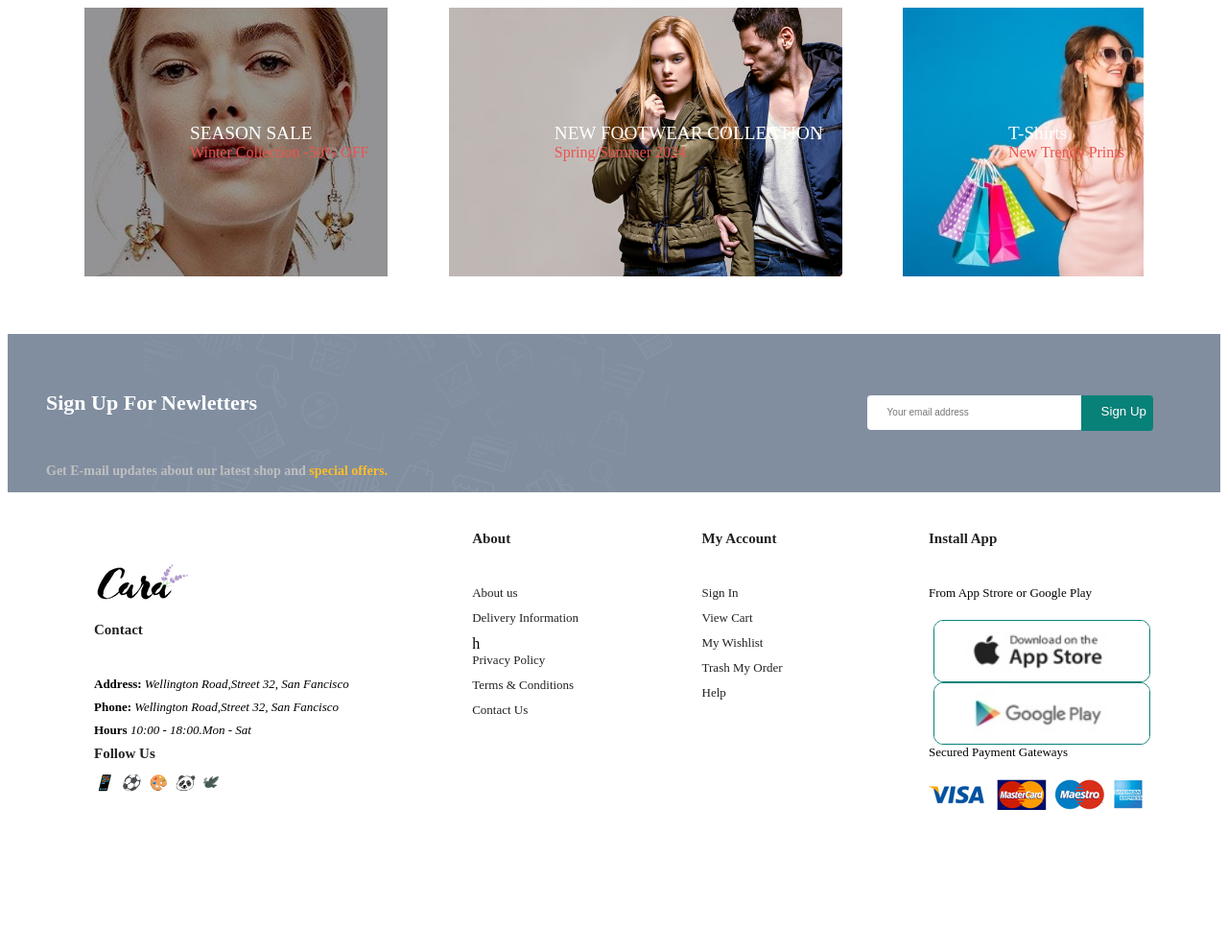
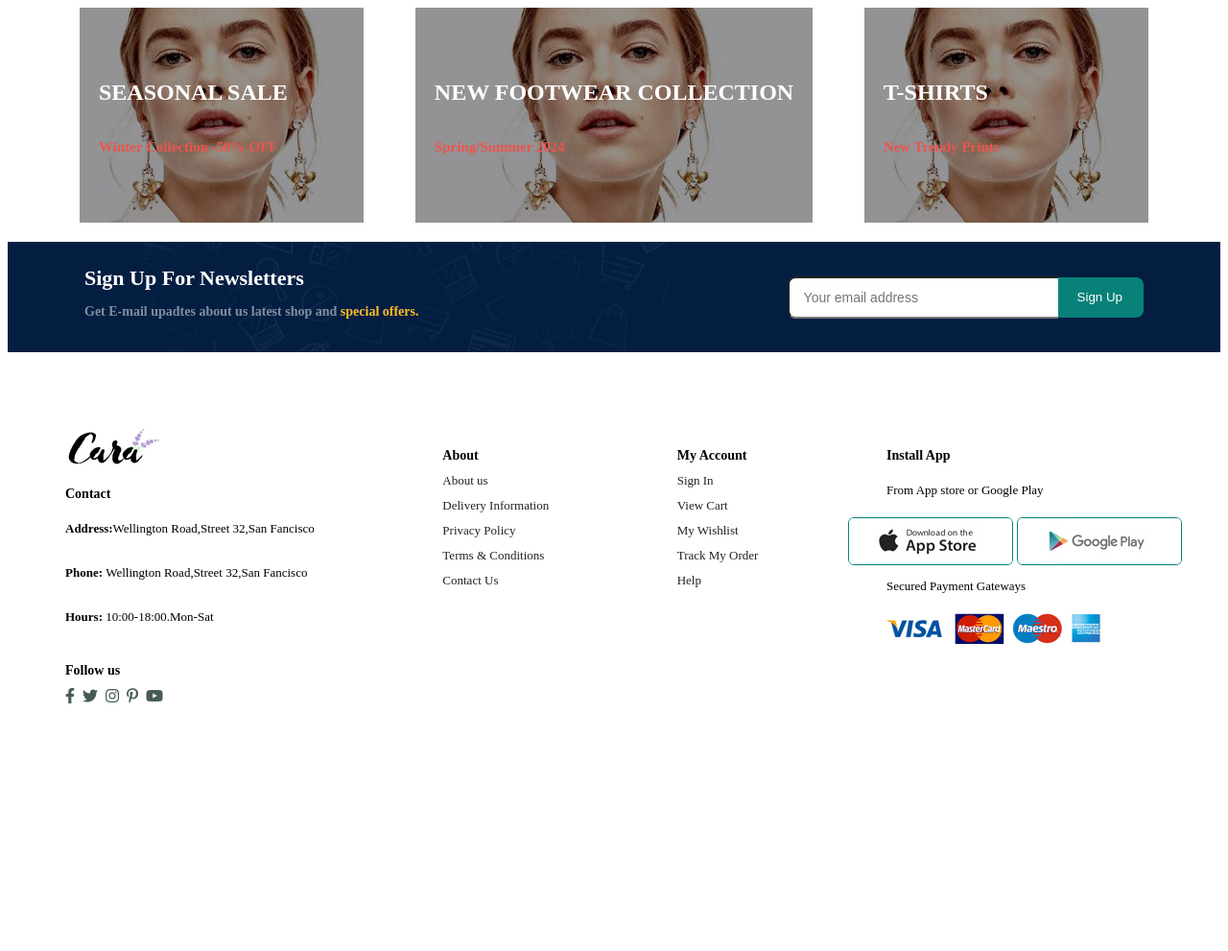
Before and after one commit to nhutduy-1905/web_coban, a plain HTML site: page src/product/item.html in a window 1280 px wide. Shown: the whole page at 96% size. Before the commit the page ends 909 px from the top, so only its background shows below. Drawn offline with Linux system fonts and the light colour scheme.

Commit message:
File 14/10/2024 chỉnh sửa item

```diff
--- a/src/product/item.css
+++ b/src/product/item.css
@@ -1,272 +1,179 @@
-#box {
-    display: flex;
-    /* Thiết lập flexbox để xếp các phần tử con trong một hàng */
-    justify-content: space-between;
-    /* Căn đều khoảng cách giữa các phần tử con, tạo khoảng cách bằng nhau */
-    flex-wrap: wrap;
-    /* Cho phép các phần tử con tự động xuống dòng nếu không đủ chỗ */
-    padding: 0 80px;
-    /* Tạo khoảng trống 80px ở hai bên trái và phải của phần tử */
+#banner3 {
+    display: flex; /* Thiết lập bố cục flexbox cho phần tử này, cho phép sắp xếp con cái linh hoạt */
+    justify-content: space-between; /* Căn giữa các phần tử con với khoảng cách đều */
+    flex-wrap: wrap; /* Cho phép các phần tử con xuống dòng nếu không đủ không gian */
+    padding: 0 75px; /* Thêm khoảng cách bên trong cho phần tử, 0 trên dưới và 75px trái phải */
  }
 
-#box .box-logic {
-    display: flex;
-    flex-direction: column;
-    justify-content: center;
-    align-items: flex-start;
-    background-image: url("../../images/banner/b7.jpg");
-    min-width: 3%;
-    height: 30vh;
-    background-size: cover;
-    background-position: center;
-    padding: 20px;
-    margin-bottom: 20px;
+ #banner3 .banner-box {
+   display: flex; /* Thiết lập bố cục flexbox cho các hộp banner */
+   flex-direction: column; /* Sắp xếp các phần tử con theo chiều dọc */
+   justify-content: center; /* Căn giữa các phần tử con theo chiều dọc */
+   align-items: flex-start; /* Căn các phần tử con về phía bên trái */
+   background-image: url(../../images/banner/b7.jpg); /* Thiết lập hình nền cho hộp banner từ đường dẫn chỉ định */
+   min-width: 23%; /* Đặt chiều rộng tối thiểu cho hộp banner */
+   height: 23vh; /* Đặt chiều cao cho hộp banner bằng 23% chiều cao của viewport */
+   background-size: cover; /* Đảm bảo hình nền bao phủ toàn bộ hộp */
+   background-position: center; /* Căn giữa hình nền trong hộp */
+   padding: 20px; /* Thêm khoảng cách bên trong cho hộp banner */
+   margin-bottom: 20px; /* Thêm khoảng cách dưới mỗi hộp banner */
  }
 
-#box .box-logic1 {
-    background-image: url("../../images/banner/b4.jpg");
+ #banner3 .banner-box .banner-box2 {
+     background-image: url(../../images/banner/4.jpg); /* Thiết lập hình nền cho hộp banner thứ hai */
  }
 
-#box .box-logic2 {
-    background-image: url("../../images/banner/b18.jpg");
+ #banner3 .banner-box .banner-box3 {
+     background-image: url(../../images/banner/b18.jpg); /* Thiết lập hình nền cho hộp banner thứ ba */
  }
 
-#box .logic1,
-#box .logic2 {
-    color: white;
-    /* Tùy chọn màu chữ cho dễ nhìn */
-    text-align: center;
-    font-size: 16px;
+ #banner3 h2 {
+    color: #fff; /* Đặt màu chữ cho tiêu đề h2 là trắng */
+    font-weight: 900; /* Thiết lập độ đậm cho chữ tiêu đề */
+    font-size: 24px; /* Đặt kích thước chữ cho tiêu đề */
  }
 
-#box .logic1 {
-    color: #fff;
-    font-size: 1.5cqmax;
-    padding-left: 90px;
-}
-
-#box .logic2 {
-    color: #ec544e;
-    padding-left: 90px;
+ #banner3 h3 {
+  color: #ec544e; /* Đặt màu chữ cho tiêu đề h3 là một màu đỏ đặc trưng */
+  font-weight: 800; /* Thiết lập độ đậm cho chữ tiêu đề h3 */
+  font-size: 15px; /* Đặt kích thước chữ cho tiêu đề h3 */
  }
 
  #newsletter {
-    display: flex;
-    justify-content: space-between;
-    flex-wrap: wrap;
-    align-items: center;
-    background-image: url("../../images/banner/b14.png");
-    background-repeat: no-repeat;
-    background-position: 20% 30%;
-    background-color: #818ea0;
-    margin-top: 40px;
+    display: flex; /* Thiết lập bố cục flexbox cho phần tử này */
+    justify-content: space-between; /* Căn giữa các phần tử con với khoảng cách đều */
+    flex-wrap: wrap; /* Cho phép các phần tử con xuống dòng nếu không đủ không gian */
+    align-items: center; /* Căn giữa các phần tử con theo chiều dọc */
+    background-image: url("../../images/banner/b14.png"); /* Thiết lập hình nền cho phần newsletter */
+    background-repeat: no-repeat; /* Không lặp lại hình nền */
+    background-position: 20% 30%; /* Căn hình nền ở vị trí cụ thể */
+    background-color: #041e42; /* Đặt màu nền cho phần newsletter */
+ }
+
+ .newtest {
+     padding: 10px 80px; /* Thêm khoảng cách bên trong cho phần tử mới, 10px trên dưới và 80px trái phải */
+     margin: 10px 0; /* Thêm khoảng cách bên ngoài cho phần tử mới, 10px trên dưới */
+
  }
 
  #newsletter h4 {
-    font-size: 22px;
-    font-weight: 700;
-    color: #ffff;
-    text-align: left;
-    padding-left: 40px;
-    padding-bottom: 10px;
-    padding-top: 30px;
+    font-size: 22px; /* Đặt kích thước chữ cho tiêu đề h4 */
+    font-weight: 700; /* Thiết lập độ đậm cho chữ tiêu đề h4 */
+    color: #fff; /* Đặt màu chữ cho tiêu đề h4 là trắng */
+    margin-bottom: 0px;
+    margin-top: 5px;
+
+
  }
 
+
  #newsletter p {
-    font-size: 14px;
-    /* Kích thước chữ 14px */
-    font-weight: 600;
-    /* Độ đậm chữ là 600 */
-    color: #C0C0C0;
-    /* Màu chữ xám nhạt */
-    text-align: left;
-    /* Căn trái chữ */
-    padding-left: 40px;
-    /* Tạo khoảng trống bên trái là 40px */
-    padding-top: 10px;
+   font-size: 14px; /* Đặt kích thước chữ cho đoạn văn */
+   font-weight: 600; /* Thiết lập độ đậm cho chữ trong đoạn văn */
+   color: #818ea0; /* Đặt màu chữ cho đoạn văn */
 
  }
 
  #newsletter p span {
-    color: #ffbd27;
-    /* Màu chữ vàng cho nội dung trong thẻ span */
+    color: #ffbd27; /* Đặt màu chữ cho phần tử span trong đoạn văn */
  }
 
-#newsletter form {
-    display: flex;
-    /* Sử dụng flexbox cho phần form */
-    width: 100%;
-    /* Chiều rộng của form chiếm 100% */
-    justify-content: flex-start;
-    /* Căn trái các phần tử bên trong form */
-    padding-left: 40px;
-    /* Tạo khoảng trống bên trái là 40px */
+ #newsletter .form {
+     display: flex; /* Thiết lập bố cục flexbox cho phần tử form */
+     align-items: center; /* Căn giữa các phần tử con trong form theo chiều dọc */
+     margin-right: 80px; /* Thêm khoảng cách bên phải cho toàn bộ khung input và nút */
  }
 
  #newsletter input {
-    height: 2rem;
-    /* Chiều cao ô input là 2rem */
-    padding-left: 20px;
-    /* Tạo khoảng trống bên trong ô input ở phía trái là 20px */
-    font-size: 10px;
-    /* Kích thước chữ bên trong ô input là 10px */
-    width: 200px;
-    /* Chiều rộng của ô input là 200px */
-    border: 1px solid transparent;
-    /* Viền của ô input là trong suốt */
-    border-radius: 4px 0 0 4px;
-    /* Bo tròn các góc bên trái của ô input */
-    outline: none;
-    /* Xóa viền mặc định khi click vào ô input */
-    margin-right: -5px;
-    /* Đảm bảo ô input và nút nối sát nhau không có khoảng trắng */
+     height: 40px; /* Đặt chiều cao cho ô input */
+     padding: 0 15px; /* Thêm khoảng cách bên trong cho ô input, 0 trên dưới và 15px trái phải */
+     font-size: 14px; /* Đặt kích thước chữ cho ô input */
+     width: 250px; /* Đặt chiều rộng cho ô input */
+
+     border-right: none; /* Loại bỏ viền bên phải để nối với nút */
+     border-radius: 8px 0 0 8px; /* Bo tròn góc trái cho ô input */
+     outline: none; /* Loại bỏ viền ngoài khi ô input được chọn */
  }
 
  #newsletter button {
-    background-color: #088178;
-    /* Màu nền của nút là màu xanh */
-    color: #fff;
-    /* Màu chữ là trắng */
-    white-space: nowrap;
-    /* Đảm bảo chữ trong nút không bị xuống dòng */
-    border: 1px solid transparent;
-    /* Viền của nút là trong suốt */
-    border-radius: 0 4px 4px 0;
-    /* Bo tròn các góc bên phải của nút */
-    height: 2rem;
-    /* Đảm bảo chiều cao của nút tương ứng với ô input */
+     height: 42px; /* Đặt chiều cao cho nút */
+     padding: 0 20px; /* Thêm khoảng cách bên trong cho nút, 0 trên dưới và 20px trái phải */
+     background-color: #088178; /* Đặt màu nền cho nút */
+     color: #fff; /* Đặt màu chữ cho nút là trắng */
+     border: 2px solid #088178; /* Đặt viền cho nút với màu tương ứng */
+     border-left: none; /* Loại bỏ viền bên trái để nối với ô input */
+     border-radius: 0 8px 8px 0; /* Bo tròn góc phải cho nút */
+     cursor: pointer; /* Hiển thị con trỏ chuột như một nút có thể nhấp */
  }
+ footer
+ {
+    display: flex;
+    flex-wrap: wrap;
+    justify-content: space-between;
+ }
+footer .col
+{
+   display: flex;
+   flex-direction: column;
+   align-items: flex-start;
+   margin-bottom: 20%;
+   margin-left: 60px;
+   margin-top: 80px;
+}
+footer logo
+{
+   margin-bottom: 25px;
 
-.normal {
-    margin-right: 70px;
-    /* Tạo khoảng cách bên phải là 70px */
-    padding-top: 8.5px;
-    padding-bottom: 26.124px;
-    /* Tạo khoảng cách trên và dưới của phần tử */
-    padding-left: 20px;
-    /* Tạo khoảng trống bên trái là 20px */
-}
-
-footer {
-    display: flex;
-    /* Sử dụng flexbox cho footer */
-    flex-wrap: wrap;
-    /* Cho phép các phần tử con tự động xuống dòng */
-    justify-content: space-between;
-    /* Căn đều khoảng cách giữa các phần tử con */
 
 }
-
-.icon {
-    margin: -10px;
-    margin-left: 0px;
-    margin-top: -30px;
-    /* Khoảng cách âm 10px */
-}
-
-footer .col {
-    display: flex;
-    /* Sử dụng flexbox cho cột */
-    flex-direction: column;
-    /* Sắp xếp các phần tử con theo chiều dọc */
-    align-items: flex-start;
-    /* Căn các phần tử con về phía trái */
-    margin-bottom: 20px;
-    /* Tạo khoảng cách dưới các cột là 20px */
-    padding-bottom: 30px;
-    padding-left: 30px;
-}
-
-footer .logo {
-    margin-top: 35px;
-    margin-bottom: 20px;
-    /* Tạo khoảng cách phía trên logo là 35px */
-}
-
-footer h4 {
-    /* Tạo khoảng cách phía trên tiêu đề là 35px */
-    font-size: 15px;
-    /* Kích thước chữ 15px */
-    padding-bottom: 10px;
-    /* Tạo khoảng cách phía dưới là 20px */
-    color: #222;
-    margin-right: 60px;
-    margin-top: 0px;
-    margin-bottom: 30px;
-}
-
-footer p {
-    margin-top: 35px;
-    font-size: 13px;
-    /* Kích thước chữ 13px */
-     margin: 0 0 8px 0;
-
-    /* Tạo khoảng cách dưới mỗi đoạn văn là 8px */
-}
-
-footer a {
-    font-size: 13px;
-    /* Kích thước chữ 13px */
-    text-decoration: none;
-    /* Xóa gạch chân mặc định của liên kết */
-    color: #222;
-    /* Màu chữ xám đen */
-    margin-bottom: 10px;
-    /* Tạo khoảng cách bên dưới mỗi liên kết là 10px */
-}
-
-footer .follow {
-    /* Tạo khoảng cách trên cùng của phần follow là 20px */
-    padding-bottom: 30px;
-    margin-top: 0px;
-}
-
-footer .follow i {
-    color: #465b52;
-    /* Màu biểu tượng xám nhạt */
-    padding-right: 4px;
-    /* Tạo khoảng cách bên phải của biểu tượng là 4px */
-    cursor: pointer;
-    /* Con trỏ chuột sẽ chuyển thành hình bàn tay khi hover vào biểu tượng */
-}
-
-footer .install .row img {
-    display: block;
-    align-items: center;
-    border-radius: 6px;
-    border: 1px solid #088178;
-    /* Viền của hình ảnh là viền xanh */
-    border-radius: 10px;
-    /* Bo tròn các góc của hình ảnh */
-    margin-left: 5px;
-    /* Tạo khoảng cách bên trái là 5px */
-    height: 100%;
-    /* Chiều cao của hình ảnh chiếm toàn bộ phần tử cha */
-    width: 100%;
-}
+footer h4{
+    font-size: 14px;
+    padding-bottom: 20px;
+    margin-bottom: -10px;
+    margin-top: 20px;
 
 
-footer .follow i:hover,
-footer a:hover {
-    color: #088178;
-    /* Khi hover vào biểu tượng hoặc liên kết, màu sẽ đổi thành màu xanh */
 }
-
-.story {
-    margin-top: 40px;
-    /* Tạo khoảng cách phía trên là 40px */
-    margin-left: 60px;
-    /* Tạo khoảng cách bên trái là 60px */
+footer p
+{
+   font-size: 13px;
+   margin: 0 0 8px 0;
+   margin-bottom: 20px;
+   margin-top: 10px;
+   margin-right: 0px;
 }
-
-.install {
-    margin-right: 20px;
-    /* Tạo khoảng cách bên phải là 20px */
-    margin-right: 80px;
+footer a{
+    font-size: 13px;
+    text-decoration: none;
+    color:#222;
+    margin-bottom: 10px;
+}
+footer .follow
+{
+  margin: top 20px;
+}
+footer .follow i
+{
+  color:#465b52;
+  padding-right: 4px;
+  cursor: pointer;
 
 }
-.install p{
-    margin-bottom: 20px;
-    margin-top: 0px;
+footer .install .row img
+{
+  border: 1px solid #088178;
+  border-radius:6px;
+  margin-right: 40px;
+  margin-left: -40px;
 
 }
+footer .install img
+{
+   margin: 10px 0 15px 20;
+
+}
+footer .follow i:hover
+footer a:hover
+{
+  color:#088178
+}
--- a/src/product/item.html
+++ b/src/product/item.html
@@ -6,85 +6,85 @@
     <meta name="viewport" content="width=device-width, initial-scale=1.0">
     <link rel="stylesheet" href="item.css">
     <title>Shooping</title>
+    <link rel="stylesheet" href="https://cdnjs.cloudflare.com/ajax/libs/font-awesome/5.15.4/css/all.min.css">
 </head>
 
 <body>
-    <section id="box">
-        <div class=" box-logic">
-            <div class="logic1">SEASON SALE</div>
-            <div class="logic2">Winter Collection -50% OFF</div>
+     <section id = "banner3">
+        <div class = "banner-box">
+            <h2>SEASONAL SALE </h2>
+            <h3>Winter Collection -50% OFF</h3>
         </div>
-        <div class=" box-logic box-logic1 ">
-            <div class="logic1">NEW FOOTWEAR COLLECTION</div>
-            <div class="logic2">Spring/Summer 2024</div>
+        <div class = "banner-box banner-box2">
+            <h2>NEW FOOTWEAR COLLECTION </h2>
+            <h3>Spring/Summer 2024</h3>
         </div>
-        <div class=" box-logic box-logic2 ">
-            <div class="logic1">T-Shirts</div>
-            <div class="logic2">New Trendy Prints</div>
+        <div class = "banner-box banner-box3">
+            <h2>T-SHIRTS</h2>
+            <h3>New Trendy Prints</h3>
         </div>
-    </section>
+     </section>
+     <section id = "newsletter">
+        <div class = "newtest">
+            <h4>Sign Up For Newsletters</h4>
+            <p>Get E-mail upadtes about us latest shop and <span>special offers.</span></p>
+        </div>
+        <div class = "form">
+            <input type= "text" placeholder ="Your email address">
+            <button class = "normal">Sign Up</button>
+        </div>
+     </section>
 
-    <section id="newsletter" class="box-logic">
-        <div class="newtest">
-            <div class="visual1">
-                <h4>Sign Up For Newletters</h4>
-                <p>Get E-mail updates about our latest shop and<span> special offers.</span></p>
-            </div>
-        </div>
-        <div class="form productContent box-logic">
-            <input type="text" placeholder="Your email address">
-            <button class="normal">Sign Up</button>
-        </div>
-    </section>
-
-    <footer class="story">
-        <div class="col">
-            <img class="logo" src="../../images/logo.png" alt="">
-            <h4>Contact</strong>
-            </h4>
-            <p><strong>Address: </strong><i>Wellington Road,Street 32, San Fancisco </i></p>
-            <p><strong>Phone: </strong><em>Wellington Road,Street 32, San Fancisco</em></p>
-            <p><strong>Hours </strong><em>10:00 - 18:00.Mon - Sat</em></p>
-
-            <div class="follow">
-                <h4>Follow Us</h4>
-                <div class="icon">
-                    <i class="face">📱</i>
-                    <i class="youtobe">⚽</i>
-                    <i class="tkinter">🎨</i>
-                    <i class="Inta">🐼</i>
-                    <i class="bird">🕊</i>
+     <footer class ="section-p1">
+        <div class = "col">
+            <img  class = "logo" src = "../../images/logo.png" alt ="">
+            <h4>Contact</h4>
+            <p><strong>Address:</strong>Wellington Road,Street 32,San Fancisco</p>
+            <p><strong>Phone: </strong>Wellington Road,Street 32,San Fancisco</p>
+            <p><strong>Hours: </strong>10:00-18:00.Mon-Sat</p>
+            <div class ="follow us">
+                <h4>Follow us</h4>
+                <div class = "icon">
+                    <i class="fab fa-facebook-f"></i>
+                    <i class="fab fa-twitter"></i>
+                    <i class="fab fa-instagram"></i>
+                    <i class="fab fa-pinterest-p"></i>
+                    <i class="fab fa-youtube"></i>
                 </div>
             </div>
         </div>
-        <div class="col">
+
+        <div class = "col">
             <h4>About</h4>
-            <a href="#">About us</a>
-            <a href="#">Delivery Information</a> h <a href="#">Privacy Policy</a>
-            <a href="#">Terms & Conditions</a>
-            <a href="#">Contact Us</a>
+            <a href = "#">About us</a>
+            <a href = "#">Delivery Information</a>
+            <a href = "#">Privacy Policy</a>
+            <a href = "#">Terms & Conditions</a>
+            <a href = "#">Contact Us</a>
         </div>
 
-        <div class="col">
-            <h4> My Account</h4>
-            <a href="#">Sign In</a>
-            <a href="#">View Cart</a>
-            <a href="#">My Wishlist</a>
-            <a href="#">Trash My Order</a>
-            <a href="#">Help</a>
+        <div class = "col">
+            <h4>My Account</h4>
+            <a href = "#">Sign In</a>
+            <a href = "#">View Cart</a>
+            <a href = "#">My Wishlist</a>
+            <a href = "#">Track My Order</a>
+            <a href = "#">Help</a>
         </div>
 
-        <div class="install">
+        <div class = "col install">
             <h4>Install App</h4>
-            <p>From App Strore or Google Play</p>
-            <div class="row">
-                <img src="../../images/pay/app.jpg" alt="">
-                <img src="../../images/pay/play.jpg" alt="">
+            <p>From App store or Google Play</p>
+            <div class ="row">
+                <img src = "../../images/pay/app.jpg" alt ="">
+                <img src = "../../images/pay/play.jpg" alt = "">
+
             </div>
             <p>Secured Payment Gateways</p>
-            <img src="../../images/pay/pay.png" alt="">
+            <img src = "../../images/pay/pay.png" alt ="">
+
         </div>
-    </footer>
+
+     </footer>
 </body>
-
 </html>
```
Lines whose indentation alone changed are shown as unchanged.
